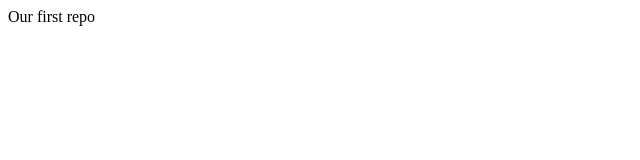
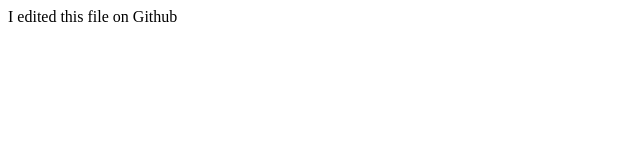
Before and after one commit to raulhENVY/First-Proj, a website: page index.html in a window 1280 px wide. Shown: the whole page, without its empty margins (0-640 px from the left). Drawn offline with Linux system fonts and the light colour scheme.

Commit message:
Edited on GitHub

```diff
--- a/index.html
+++ b/index.html
@@ -1,6 +1,6 @@
 <!DOCTYPE html>
 <html>
 	<body>
-	Our first repo
+	I edited this file on Github
 	</body>
 </html>
```
